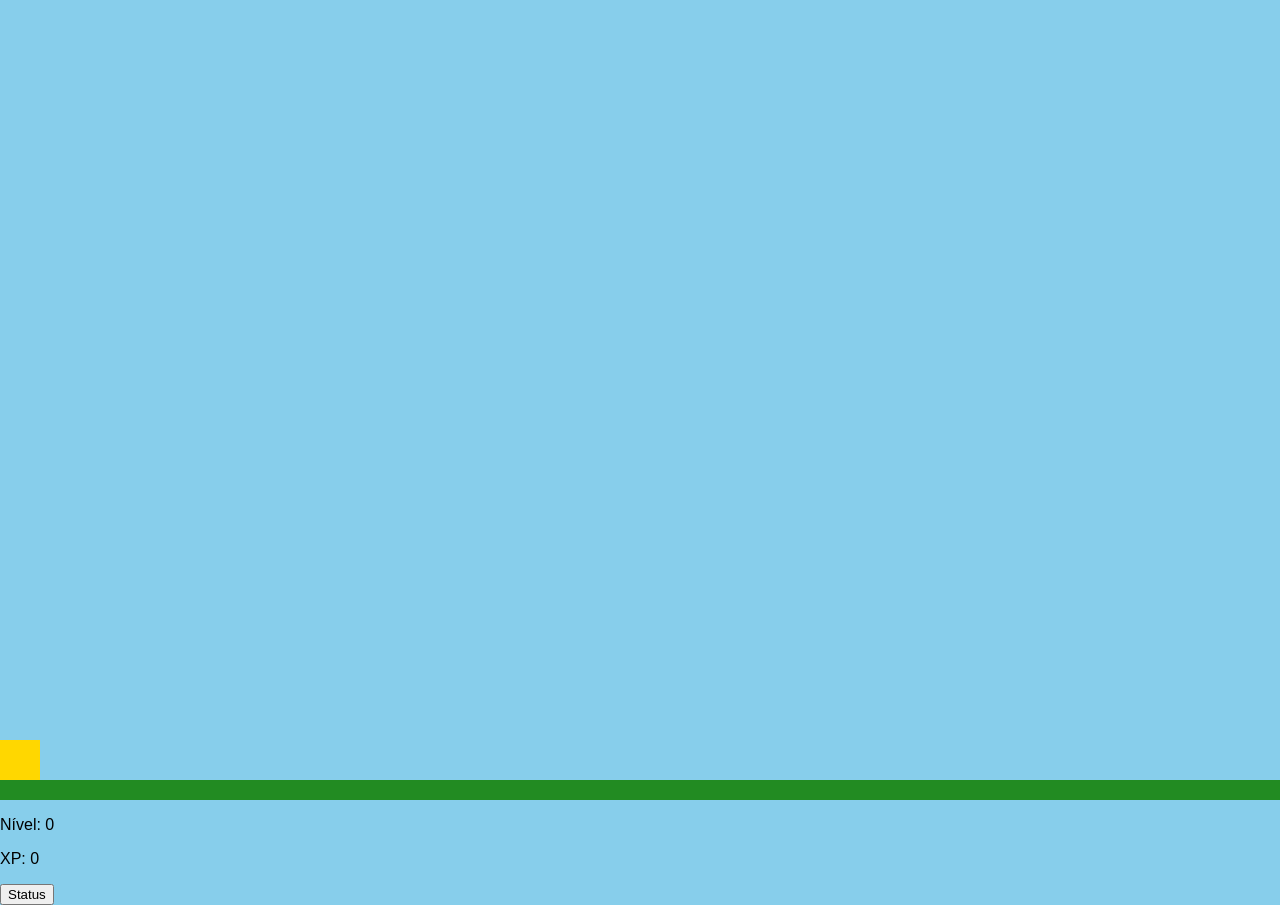
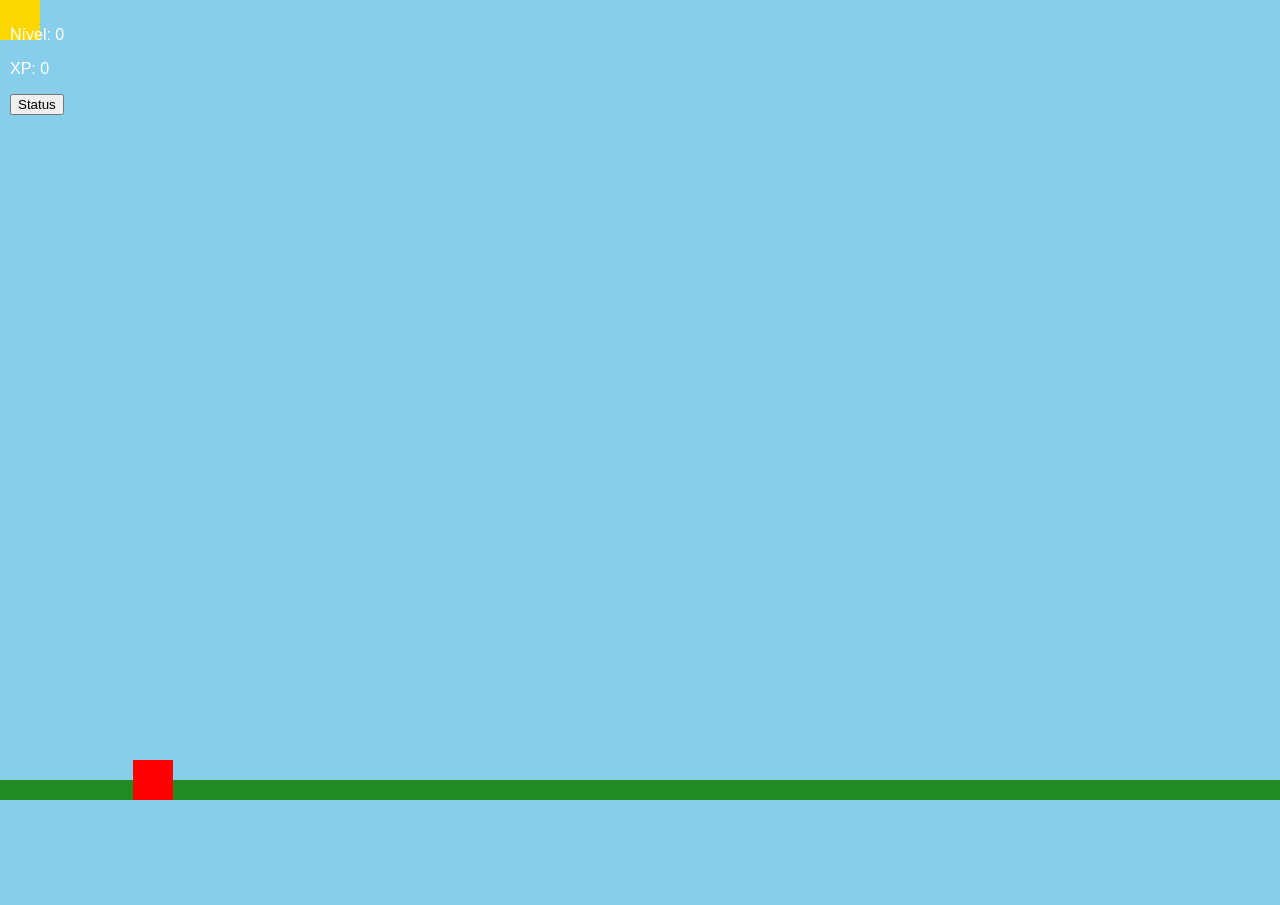
Before and after one commit to Davizao01/TaTaTa, a plain HTML site: page index.html in a window 1280 px wide. After the commit the page ends 800 px from the top, so only its background shows below. Drawn offline with Linux system fonts and the light colour scheme.

Commit message:
Update index.html

```diff
--- a/index.html
+++ b/index.html
@@ -12,11 +12,9 @@
             background-color: #87CEEB; /* Cor do céu */
         }
         #gameCanvas {
-            background-color: #87CEEB; /* Cor do céu */
             position: relative;
             width: 100vw;
             height: 100vh;
-            overflow: hidden;
         }
         .ground {
             position: absolute;
@@ -28,13 +26,18 @@
         }
         .player, .enemy {
             position: absolute;
-            bottom: 20px; /* Altura do chão */
             width: 40px;
             height: 40px;
             background-color: #FFD700; /* Cor do jogador */
         }
         .enemy {
             background-color: #FF0000; /* Cor dos zumbis */
+        }
+        #hud {
+            position: absolute;
+            top: 10px;
+            left: 10px;
+            color: white;
         }
     </style>
 </head>
@@ -61,7 +64,8 @@
         let playerXP = 0;
         let gravity = 1;
         let isJumping = false;
-        let jumpStrength = 15;
+        let jumpStrength = 20;
+        let jumpCount = 0;
 
         // Função para atualizar HUD
         function updateHUD() {
@@ -84,9 +88,10 @@
 
         // Função para pular
         function jump() {
-            if (!isJumping) {
+            if (!isJumping && jumpCount < 2) { // Permite 2 pulos
                 isJumping = true;
-                let jumpInterval = setInterval(() => {
+                jumpCount++;
+                const jumpInterval = setInterval(() => {
                     const playerBottom = parseInt(window.getComputedStyle(player).bottom);
                     if (playerBottom < jumpStrength + 20) {
                         player.style.bottom = (playerBottom + jumpStrength) + 'px';
@@ -102,15 +107,16 @@
             const enemy = document.createElement('div');
             enemy.className = 'enemy';
             enemy.style.left = Math.random() * (window.innerWidth - 40) + 'px';
+            enemy.style.bottom = '20px'; // Altura inicial dos inimigos
             gameCanvas.appendChild(enemy);
 
             // Lógica de movimento do inimigo
-            setInterval(() => {
+            const enemyInterval = setInterval(() => {
                 const enemyBottom = parseInt(window.getComputedStyle(enemy).bottom);
-                if (enemyBottom > 20) {
+                if (enemyBottom > 0) {
                     enemy.style.bottom = (enemyBottom - gravity) + 'px';
                 } else {
-                    // Inimigo atinge o chão
+                    clearInterval(enemyInterval);
                     enemy.remove(); // Remove o inimigo se atingir o chão
                 }
             }, 100);
```
